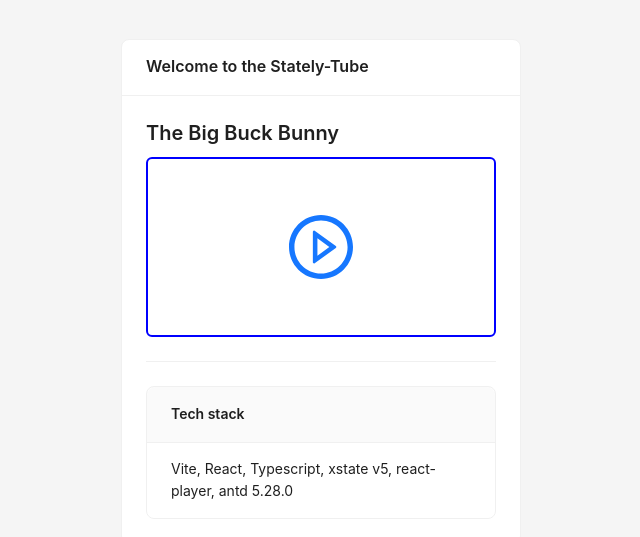
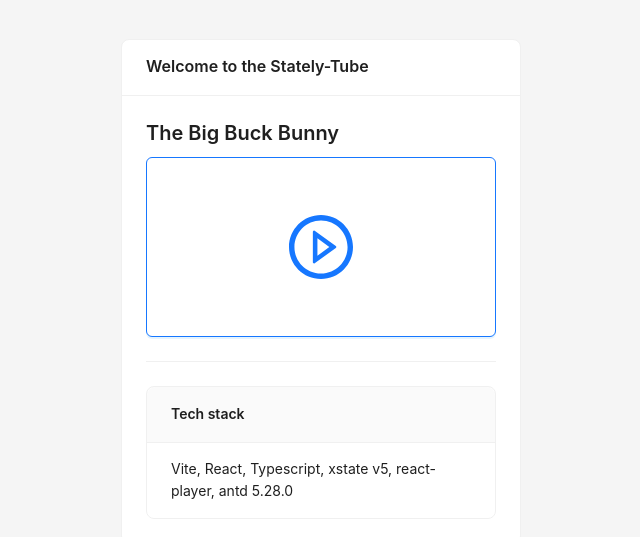
Before and after one commit to eeershov/stately-tube, a React (Vite) app: page / in a window 1280 px wide. Shown: the part 109-646 px from the top of the page, without its empty margins (319-959 px from the left). Built offline with nearby package versions, Linux system fonts and the light colour scheme.

Commit message:
fix: styles

```diff
--- a/src/App.tsx
+++ b/src/App.tsx
@@ -125,14 +125,12 @@ function App() {
           </Title>
           <Button
             title="Play the video"
-            type="link"
+            variant="outlined"
+            color="primary"
             onClick={() => send({ type: "OPEN" })}
             style={{
               width: "100%",
               height: 180,
-              border: 2,
-              borderColor: "blue",
-              borderStyle: "solid",
             }}
             disabled={isOpen}
           >
```
